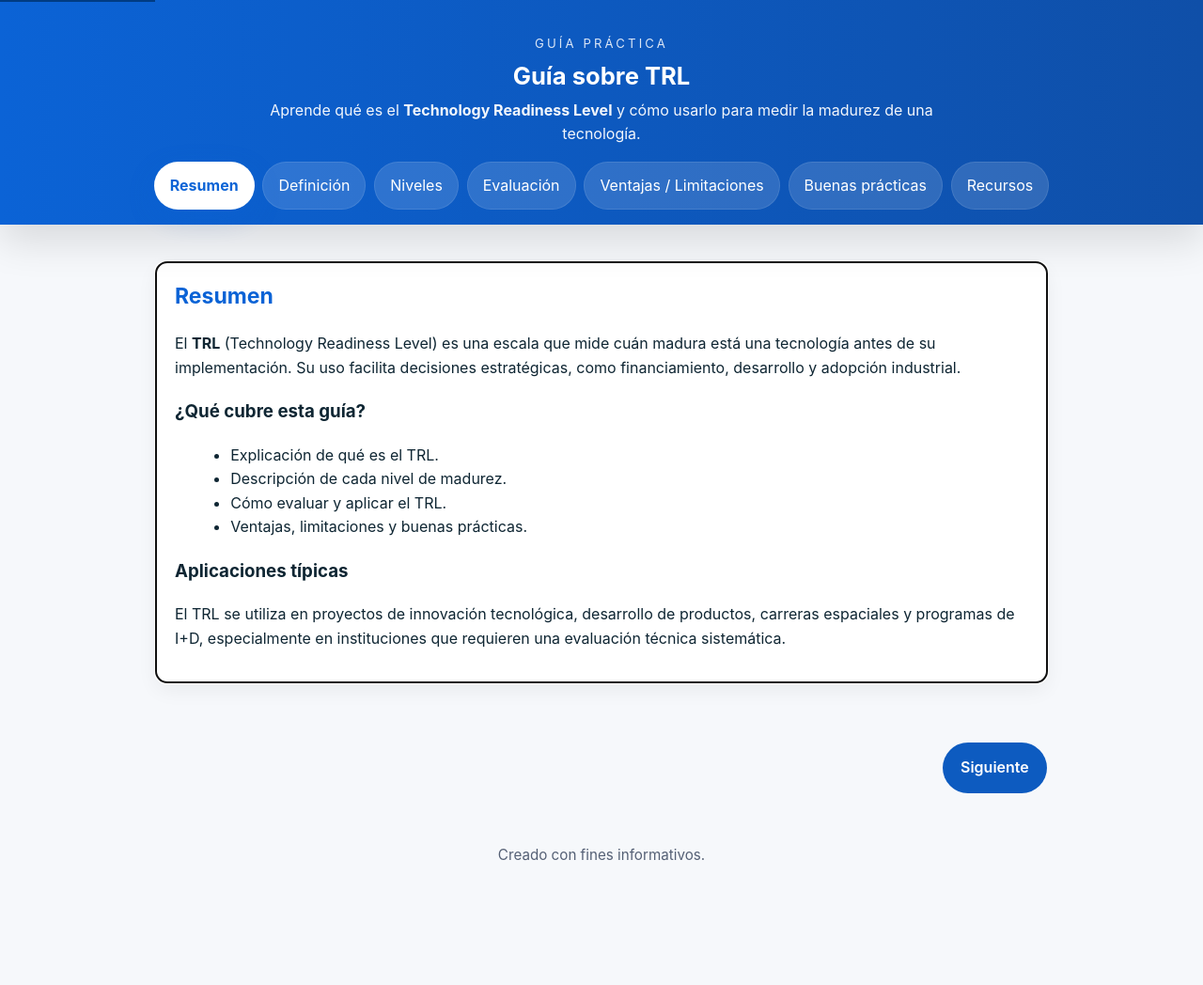
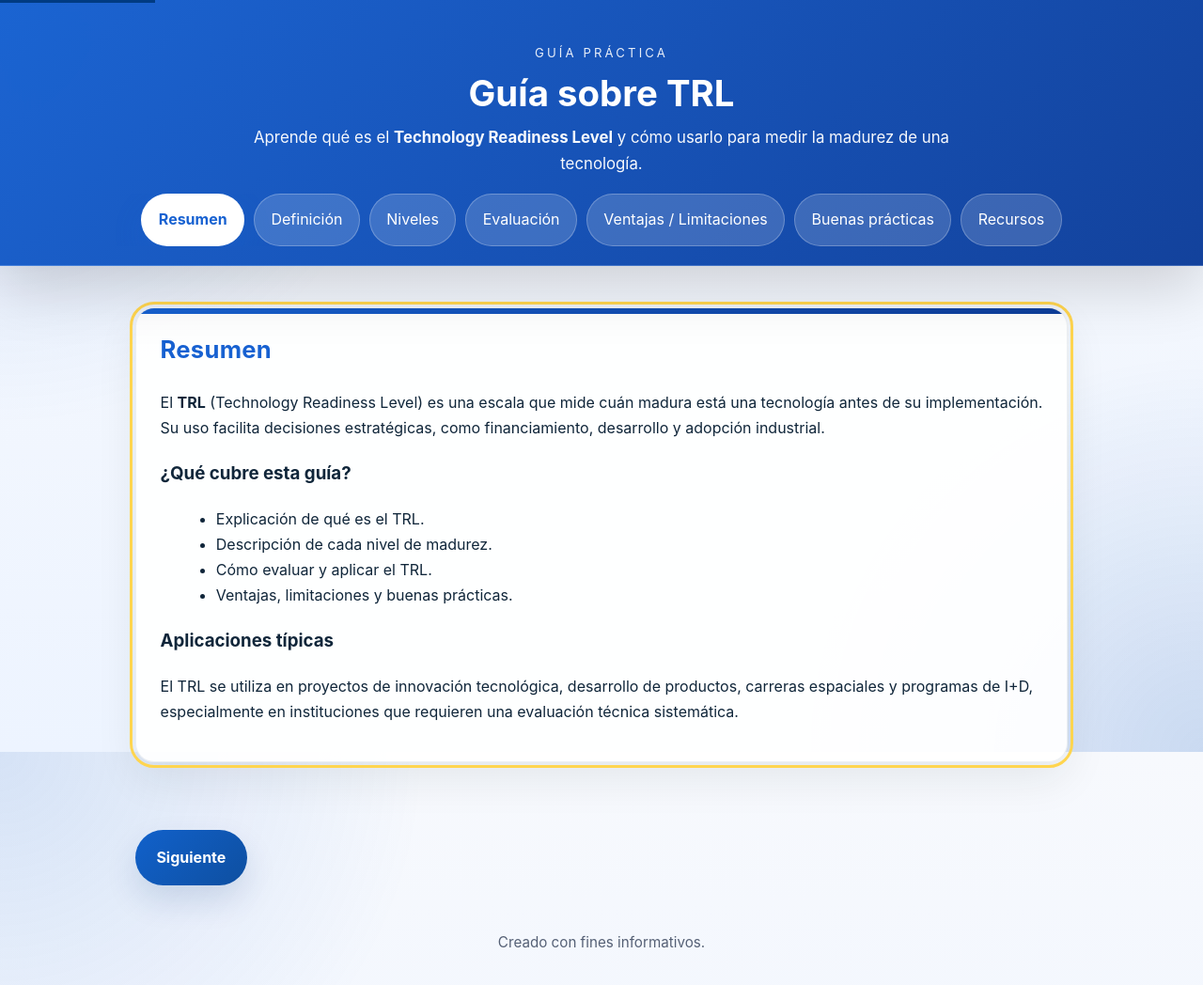
Before and after one commit to JustinS993/Dmayor, a website: page site/index.html in a window 1280 px wide. Shown: the whole page at 94% size. Before the commit the page ends 952 px from the top, so only its background shows below. Drawn offline with Linux system fonts and the light colour scheme.

Commit message:
Mejorar estética y diseño del sitio

```diff
--- a/site/css/styles.css
+++ b/site/css/styles.css
@@ -1,23 +1,25 @@
 :root{
-  --bg: #f6f8fb;
-  --card: #ffffff;
+  --bg: #edf4ff;
+  --card: rgba(255,255,255,0.92);
   --muted: #556075;
-  --accent: #0b63d6;
-  --accent-2: #0f4fa8;
-  --text: #0f2633;
-  --radius: 12px;
-  --max-width: 980px;
-  --gap: 1rem;
+  --accent: #1761d1;
+  --accent-2: #0e3e9a;
+  --text: #10263a;
+  --radius: 20px;
+  --max-width: 1024px;
+  --gap: 1.25rem;
 }
 
 *{box-sizing:border-box}
 html,body{height:100%}
 body{
   margin:0;
-  font-family: Inter, system-ui, -apple-system, 'Segoe UI', Roboto, 'Helvetica Neue', Arial;
-  background:var(--bg);
+  font-family: Inter, system-ui, -apple-system, 'Segoe UI', Roboto, 'Helvetica Neue', Arial, sans-serif;
+  background: radial-gradient(circle at top left, rgba(23,97,209,0.15) 0%, transparent 30%),
+              radial-gradient(circle at bottom right, rgba(15,79,168,0.16) 0%, transparent 28%),
+              linear-gradient(180deg, #f7f9fd 0%, #edf4ff 100%);
   color:var(--text);
-  line-height:1.6;
+  line-height:1.7;
   -webkit-font-smoothing:antialiased;
   font-size:16px;
 }
@@ -26,38 +28,45 @@ body{
   position:sticky;
   top:0;
   z-index:999;
-  background:linear-gradient(90deg,var(--accent),var(--accent-2));
+  background:linear-gradient(135deg, rgba(23,97,209,0.98), rgba(14,62,154,0.98));
   color:white;
-  padding:1.4rem 1rem 1rem;
+  padding:2rem 1.25rem 1.25rem;
   text-align:center;
-  box-shadow:0 18px 40px rgba(0,0,0,0.12);
+  box-shadow:0 22px 60px rgba(0,0,0,0.16);
+  border-bottom:1px solid rgba(255,255,255,0.18);
+  backdrop-filter: saturate(180%) blur(18px);
 }
 .hero-copy{max-width:760px;margin:0 auto}
-.site-header h1{margin:0;font-size:clamp(1.6rem,2vw,2.4rem);line-height:1.1}
-.eyebrow{font-size:.82rem;text-transform:uppercase;letter-spacing:.24em;opacity:.85;margin-bottom:.65rem;}
-.lead{opacity:0.95;margin-top:.6rem;max-width:48rem;margin-left:auto;margin-right:auto}
+.site-header h1{margin:0;font-size:clamp(2rem,3vw,2.8rem);line-height:1.05}
+.eyebrow{font-size:.82rem;text-transform:uppercase;letter-spacing:.24em;opacity:.9;margin-bottom:.75rem;}
+.lead{opacity:0.96;margin-top:.75rem;max-width:48rem;margin-left:auto;margin-right:auto;font-size:1.05rem;}
 
-.main-nav{margin-top:.9rem;display:flex;flex-wrap:wrap;gap:.55rem;justify-content:center;align-items:center}
+.main-nav{margin-top:1rem;display:flex;flex-wrap:wrap;gap:.6rem;justify-content:center;align-items:center;padding:0 .4rem;overflow-x:auto;}
+.main-nav::-webkit-scrollbar{height:8px}
+.main-nav::-webkit-scrollbar-thumb{background:rgba(255,255,255,0.35);border-radius:999px}
 .main-nav a{
   display:inline-flex;
   align-items:center;
   justify-content:center;
   text-decoration:none;
-  background:rgba(255,255,255,0.14);
-  border:1px solid rgba(255,255,255,0.1);
+  background:rgba(255,255,255,0.17);
+  border:1px solid rgba(255,255,255,0.25);
   color:white;
-  padding:.75rem 1rem;
+  padding:.85rem 1.1rem;
   border-radius:999px;
-  transition:transform .15s ease, background .15s ease, box-shadow .15s ease;
+  transition:transform .18s ease, background .18s ease, box-shadow .18s ease, color .18s ease;
+  white-space:nowrap;
 }
-.main-nav a:hover{transform:translateY(-1px);background:rgba(255,255,255,0.22);box-shadow:0 10px 30px rgba(11,99,214,0.12)}
+.main-nav a:hover{transform:translateY(-1px);background:rgba(255,255,255,0.3);box-shadow:0 12px 34px rgba(0,0,0,0.12)}
 .main-nav a:focus-visible,
 .section-actions .button:focus-visible,
 .skip-link:focus-visible,
 .content-section:focus-visible{
+  outline:3px solid #ffd54f;
+  outline-offset:3px;
 }
 .main-nav a:focus{outline:3px solid rgba(255,255,255,0.2);outline-offset:2px}
-.main-nav a.active{background:white;color:var(--accent);box-shadow:0 10px 30px rgba(11,99,214,0.18);font-weight:700}
+.main-nav a.active{background:white;color:var(--accent);box-shadow:0 14px 32px rgba(23,97,209,0.16);font-weight:700}
 
 main{
   max-width:var(--max-width);
@@ -69,32 +78,47 @@ main{
 
 section{
   background:var(--card);
-  padding:1.1rem 1.25rem;
-  margin:0 0 1rem;
+  padding:1.4rem 1.6rem;
+  margin:0 0 1.25rem;
   border-radius:var(--radius);
-  box-shadow:0 8px 22px rgba(16,32,40,0.06);
+  box-shadow:0 18px 45px rgba(16,32,40,0.08);
+  border:1px solid rgba(15,56,88,0.08);
+  position:relative;
+  overflow:hidden;
 }
-section h2{margin-top:0;color:var(--accent);font-size:clamp(1.35rem,1.8vw,1.9rem)}
+section::before{
+  content:'';
+  position:absolute;
+  top:0;
+  left:0;
+  width:100%;
+  height:6px;
+  background:linear-gradient(135deg, var(--accent), var(--accent-2));
+}
+section > *{position:relative}
+section h2{margin-top:0;color:var(--accent);font-size:clamp(1.5rem,2vw,2.3rem);letter-spacing:0.01em}
 .section-intro{margin-bottom:1rem;color:#24436f}
 
-.trl-table{width:100%;border-collapse:collapse;margin-top:.8rem}
-.trl-table th,.trl-table td{padding:.75rem .95rem;border:1px solid #e6eef8;text-align:left;vertical-align:top}
-.trl-table thead th{background:#f3f8ff;color:var(--accent);font-weight:700}
-.trl-table tbody tr:nth-child(even){background:#fbfdff}
+.trl-table{width:100%;border-collapse:separate;border-spacing:0;margin-top:1rem;box-shadow:0 12px 30px rgba(17,46,84,0.06)}
+.trl-table th,.trl-table td{padding:1rem 1rem;border-bottom:1px solid rgba(15,56,88,0.08);text-align:left;vertical-align:top}
+.trl-table th{border-bottom:2px solid rgba(15,56,88,0.12)}
+.trl-table thead th{background:rgba(235,244,255,0.95);color:var(--accent);font-weight:700}
+.trl-table tbody tr:nth-child(even){background:rgba(246,248,255,0.72)}
+.trl-table tbody tr:last-child td{border-bottom:none}
 
 /* Make tables horizontally scrollable on small screens */
-.table-wrap{overflow-x:auto}
-.table-wrap .trl-table{min-width:640px}
-.content-section{scroll-margin-top:110px}
+.table-wrap{overflow-x:auto;border-radius:var(--radius);box-shadow:0 8px 24px rgba(17,46,84,0.08)}
+.table-wrap .trl-table{min-width:680px}
+.content-section{scroll-margin-top:130px}
 ul,ol{margin:0.65rem 0 0.25rem 1.2rem}
 
 .section-actions{
   display:flex;
   flex-wrap:wrap;
-  gap:.75rem;
-  justify-content:flex-end;
+  gap:.85rem;
+  justify-content:space-between;
   align-items:center;
-  margin:0 auto 1.5rem;
+  margin:0 auto 1.75rem;
   max-width:var(--max-width);
   padding:0 1rem;
 }
@@ -104,19 +128,21 @@ ul,ol{margin:0.65rem 0 0.25rem 1.2rem}
   align-items:center;
   justify-content:center;
   gap:.4rem;
-  background:var(--accent);
+  background:linear-gradient(135deg, var(--accent), var(--accent-2));
   color:white;
-  padding:.9rem 1.2rem;
+  padding:1rem 1.4rem;
   border-radius:999px;
   text-decoration:none;
-  font-weight:600;
-  transition:transform .16s ease, background .16s ease, box-shadow .16s ease;
+  font-weight:700;
+  box-shadow:0 16px 34px rgba(9,55,120,0.14);
+  transition:transform .18s ease, background .18s ease, box-shadow .18s ease;
 }
-.section-actions .button:hover{transform:translateY(-1px);background:#0950b2;box-shadow:0 16px 35px rgba(11,99,214,0.16)}
-.section-actions .prev{background:#0b4fa8}
-.section-actions .next{background:#0d5bc0}
+.section-actions .button:hover{transform:translateY(-1px);background:linear-gradient(135deg, #1556c9, #0f4f96);box-shadow:0 18px 38px rgba(9,55,120,0.2)}
+.section-actions .prev{background:linear-gradient(135deg, #0d4a8f, #0b3b74)}
+.section-actions .next{background:linear-gradient(135deg, #1161cb, #0e4fa0)}
 
-.site-footer{max-width:var(--max-width);margin:0 auto 2rem;padding:.9rem 1rem;text-align:center;color:var(--muted);font-size:.95rem}
+.site-footer{max-width:var(--max-width);margin:0 auto 2rem;padding:1.25rem 1rem 2rem;text-align:center;color:var(--muted);font-size:0.95rem;}
+.site-footer p{margin:0;}
 
 /* Skip link */
 .skip-link{
```
Also changed, not shown: README.md.
